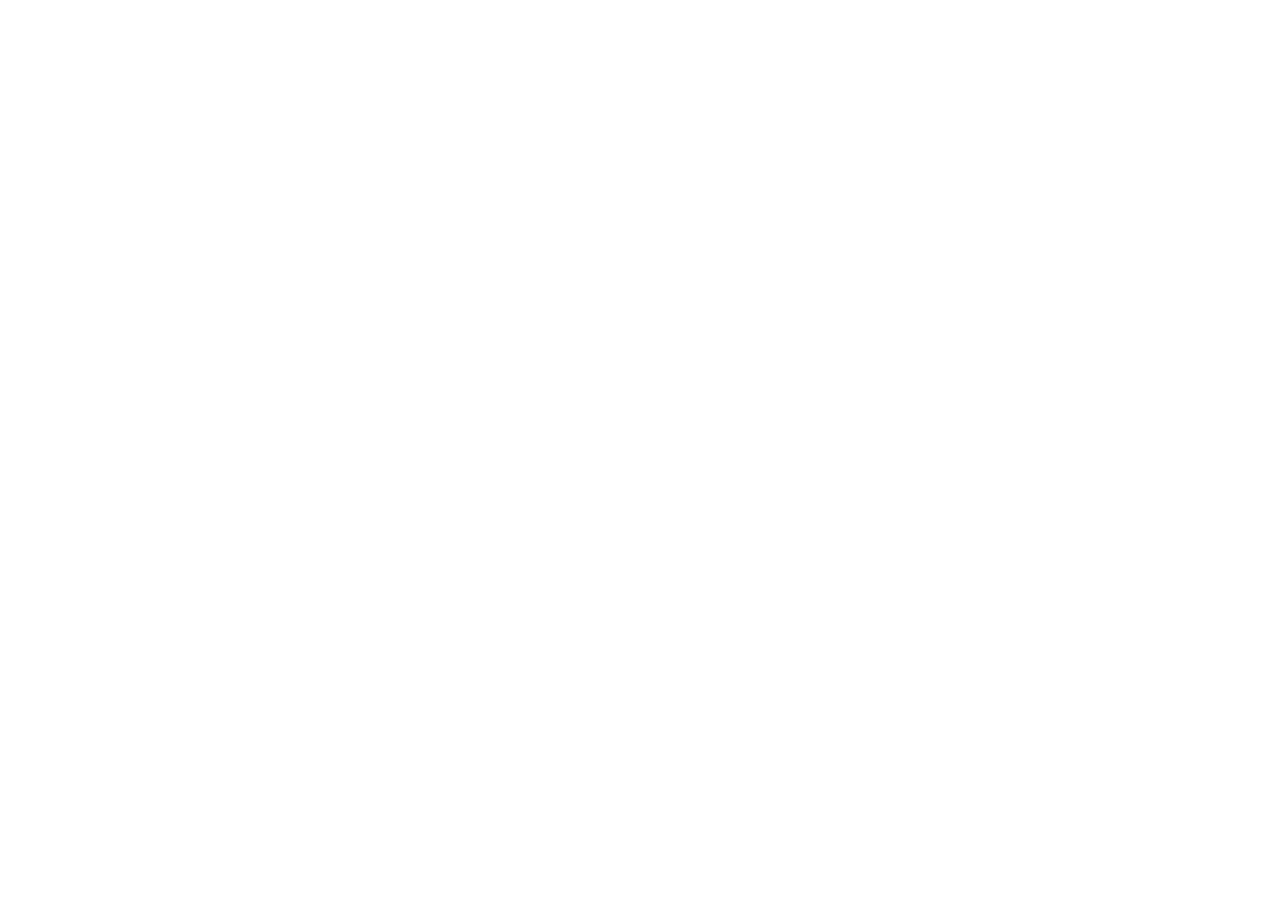
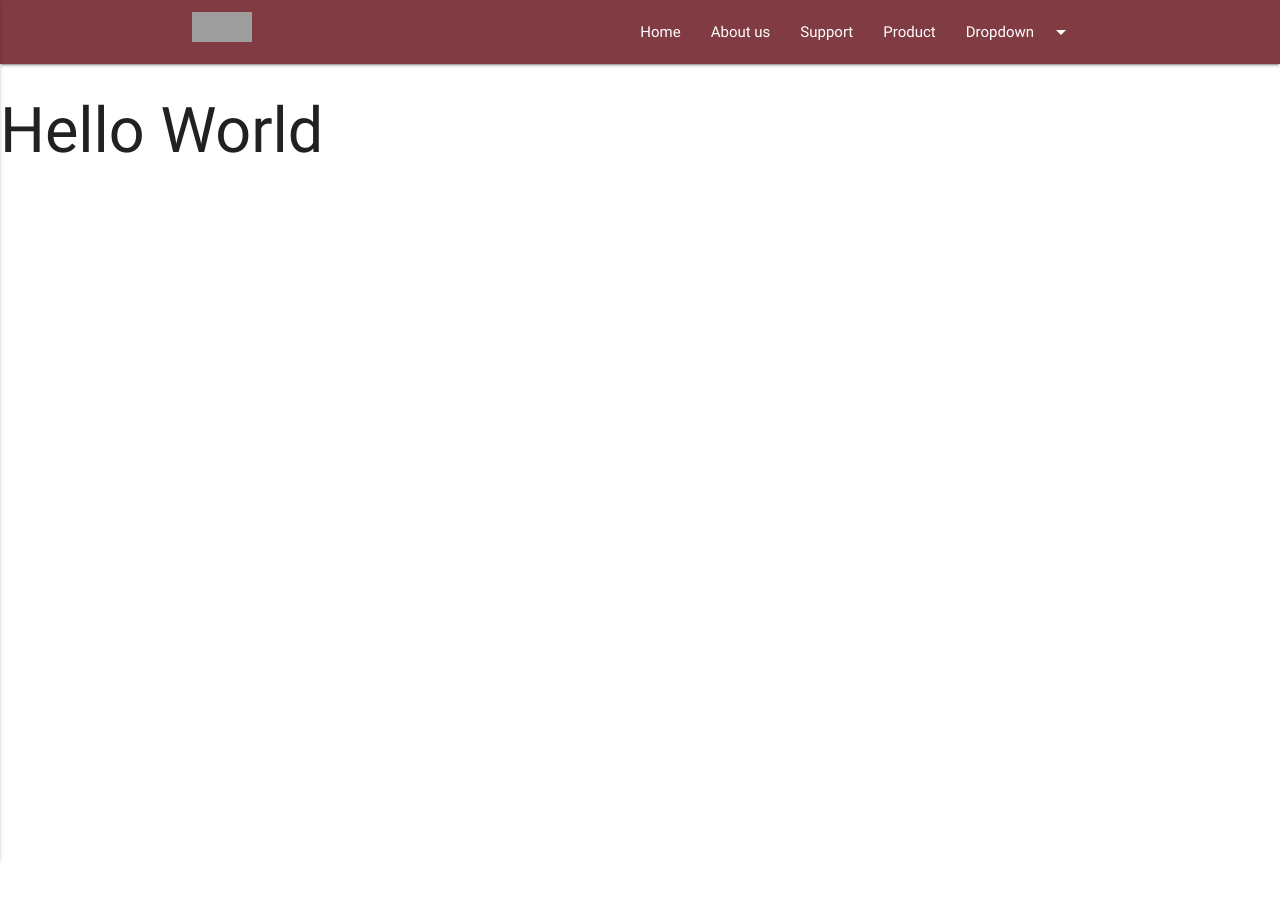
Before and after one commit to ZayaSerg/wdb-materialize-css, a website: page index.html in a window 1280 px wide. Before the commit the page ends 800 px from the top, so only its background shows below. Drawn offline with nearby package versions, Linux system fonts and the light colour scheme; grey boxes are pictures that could not be loaded.

Commit message:
add navbar #2

```diff
--- a/index.html
+++ b/index.html
@@ -5,17 +5,67 @@
   <meta name="viewport" content="width=device-width, initial-scale=1.0">
   <meta http-equiv="X-UA-Compatible" content="ie=edge">
   <!--Import Google Icon Font-->
-  <!-- <link href="https://fonts.googleapis.com/icon?family=Material+Icons" rel="stylesheet"> -->
+  <link href="https://fonts.googleapis.com/icon?family=Material+Icons" rel="stylesheet">
   <!--Import materialize.css-->
   <link rel="stylesheet" href="https://cdnjs.cloudflare.com/ajax/libs/materialize/0.100.2/css/materialize.min.css">
+  <link rel="stylesheet" href="style.css">
   <title>wdb-materialize-css</title>
 </head>
 <body>
+  <!-- Dropdown Structure -->
+  <ul id="dropdown1" class="dropdown-content">
+  	<li><a href="#!">one</a></li>
+  	<li><a href="#!">two</a></li>
+  	<li class="divider"></li>
+  	<li><a href="#!">three</a></li>
+  </ul>
+  <nav>
+    <!-- <div class="navbar-fixed"> -->
+    <div class="container">
+    	<div class="nav-wrapper">
+        <div class="container"></div>
+      		<a href="#!" class="brand-logo">
+      		  <img src="https://seeklogo.com/images/M/materialize-logo-0FCAD8A6F8-seeklogo.com.png" height="30" width="60" alt="">
+      		</a>
+      		<!-- activate side-bav in mobile view -->
+      		<a href="#" data-activates="mobile-demo" class="button-collapse">
+            <i class="material-icons">menu</i>
+          </a>
+      		<ul class="right hide-on-med-and-down">
+      			<li><a href="#">Home</a></li>
+      			<li><a href="#">About us</a></li>
+      			<li><a href="#">Support</a></li>
+      			<li><a href="#">Product</a></li>
+      			<!-- Dropdown Trigger -->
+      			<li>
+              <a class="dropdown-button" href="#!" data-activates="dropdown1">
+                Dropdown<i class="material-icons right">arrow_drop_down</i>
+              </a>
+            </li>
+      		</ul>
+      		<!-- navbar for mobile -->
+      		<ul class="side-nav" id="mobile-demo">
+            <li><a href="#">Home</a></li>
+      			<li><a href="#">About us</a></li>
+      			<li><a href="#">Support</a></li>
+      			<li><a href="#">Product</a></li>
+      		</ul>
+        </div>
+      </div>
+  	</div>
+    <!-- </div> -->
+  </nav>
+  <h1>Hello World</h1>
 
   <!--Import jQuery before materialize.js-->
   <script type="text/javascript" src="https://code.jquery.com/jquery-3.2.1.min.js"></script>
   <!-- Compiled and minified JavaScript -->
   <script src="https://cdnjs.cloudflare.com/ajax/libs/materialize/0.100.2/js/materialize.min.js"></script>
+  <script type="text/javascript">
+    $(document).ready(function() {
+      $(".button-collapse").sideNav();
+    })
+  </script>
 
 </body>
 </html>
--- /dev/null
+++ b/style.css
@@ -0,0 +1,7 @@
+body {
+  height: 1000px;
+}
+
+nav {
+  background: #803c42;
+}
```
